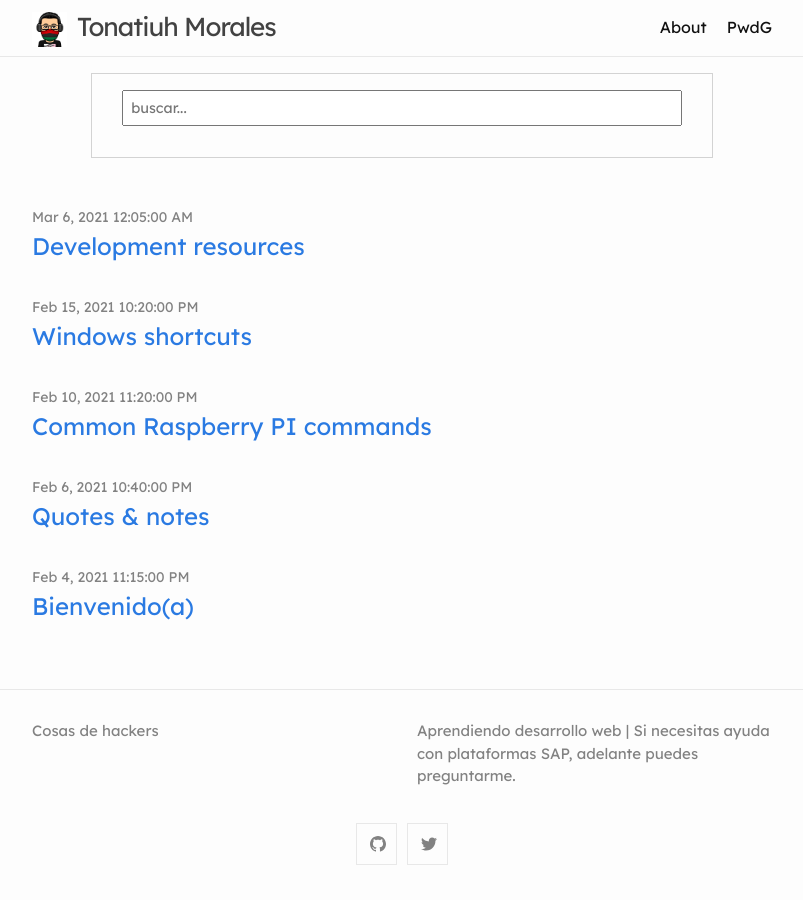
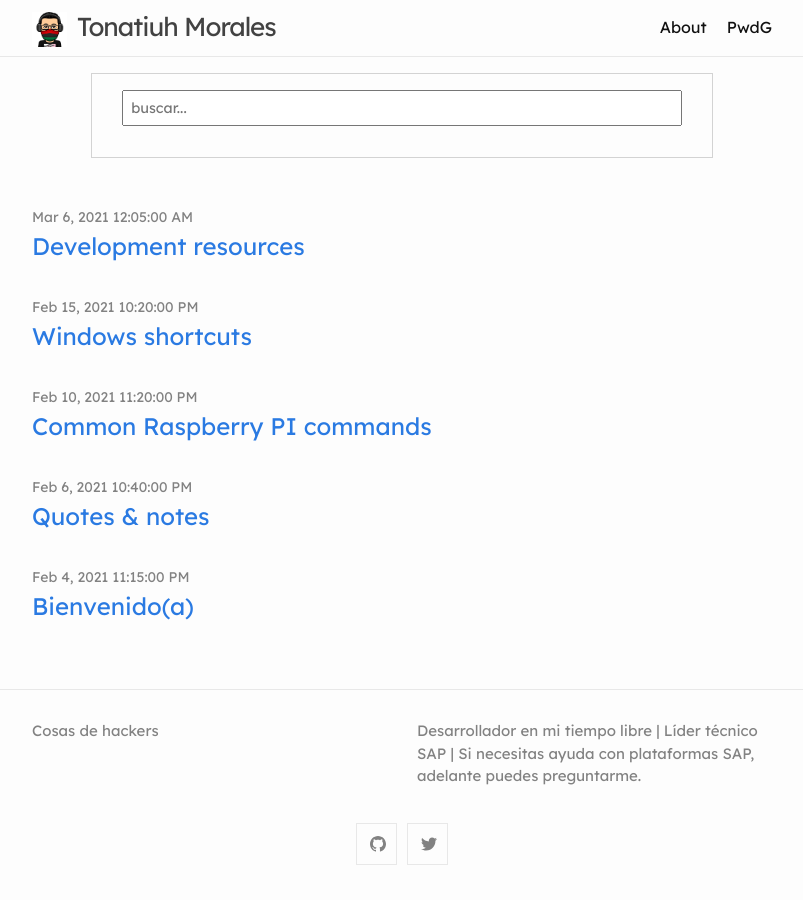
Before and after one commit to blackc0mb/blackc0mb.github.io, a Jekyll site: the page built from index.md, in a window 1280 px wide. Shown: the whole page, without its empty margins (238-1041 px from the left). Built offline with Jekyll 4.4.1, drawn with Linux system fonts in a browser that asks for light colours; comment, search, counter and statistics services are not loaded.

Commit message:
Update _config.yml
description updated

```diff
--- a/_config.yml
+++ b/_config.yml
@@ -3,7 +3,7 @@ author:
   name: Cosas de hackers
   #email: your-email@domain.com
 description:
-  Aprendiendo desarrollo web | Si necesitas ayuda con plataformas SAP, adelante puedes preguntarme.
+  Desarrollador en mi tiempo libre | Líder técnico SAP | Si necesitas ayuda con plataformas SAP, adelante puedes preguntarme.
 
 show_excerpts: false # set to true to show excerpts on the homepage
 
```
